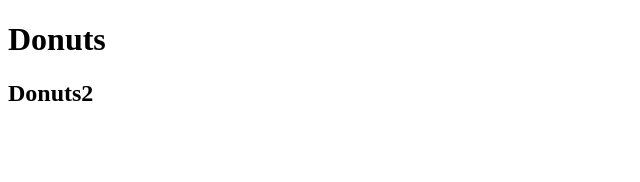
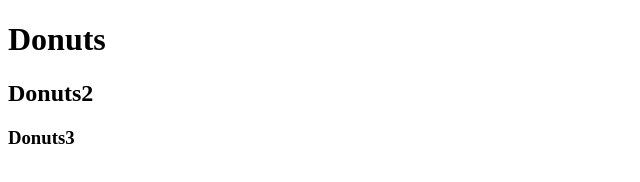
Before and after one commit to stewlove/donut-, a plain HTML site: page index.html in a window 1280 px wide. Shown: the full height of the page, 0-640 px from the left. Drawn offline with Linux system fonts and the light colour scheme.

Commit message:
Added 3rd header to the index page

```diff
--- a/index.html
+++ b/index.html
@@ -10,6 +10,6 @@
 <body>
     <h1>Donuts</h1>
     <h2>Donuts2</h2>
-
+    <h3>Donuts3</h3>
 </body>
 </html>
```
